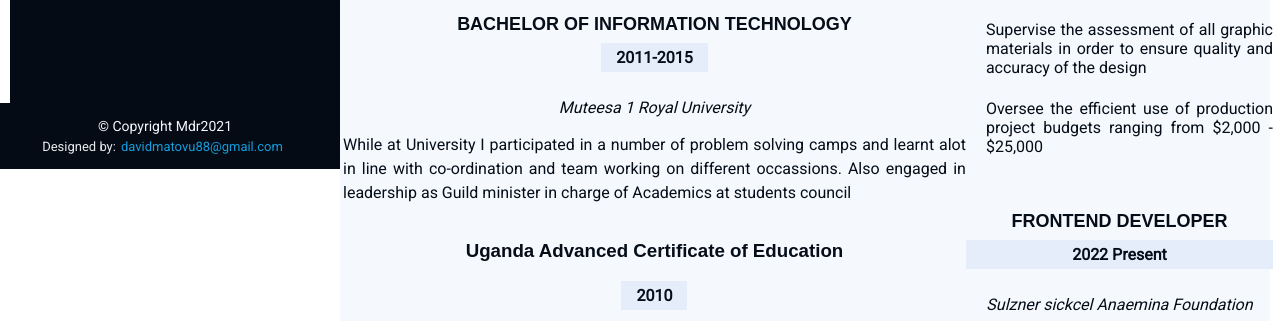
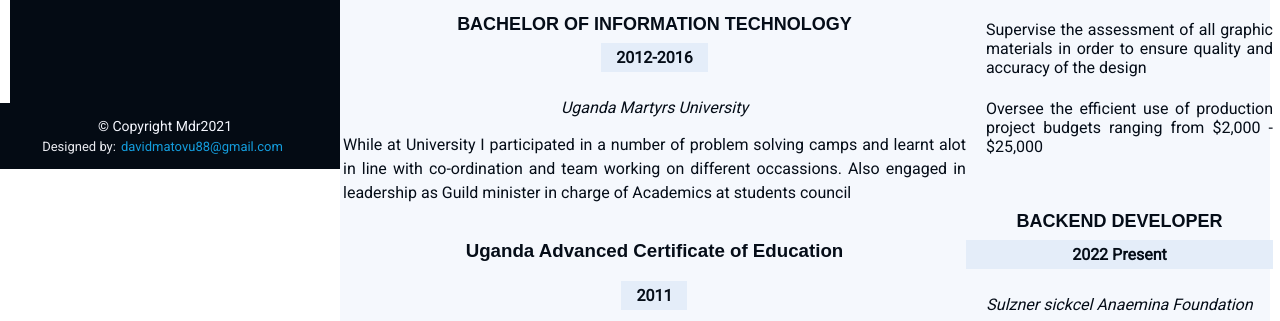
Before and after one commit to mdrdavid/portfolio_app, a React (Create React App) app in the folder client/: page /resume in a window 1280 px wide. Shown: the part 631-952 px from the top of the page. Built offline with nearby package versions, Linux system fonts and the light colour scheme.

Commit message:
change summary

```diff
--- a/client/src/components/aboutDavid/BioInfo.js
+++ b/client/src/components/aboutDavid/BioInfo.js
@@ -11,7 +11,7 @@ const BioInfo =()=>{
             <li>
                 <FiChevronRight className='icon'/>
                 <strong>Birthday:</strong>
-                <span> 28<sup>th</sup> feb 1991</span>
+                <span> 28<sup>th</sup> feb 1996</span>
             </li>
             <li>
                 <FiChevronRight className='icon'/>
--- a/client/src/components/resumeContent/ResumeDetails.js
+++ b/client/src/components/resumeContent/ResumeDetails.js
@@ -7,9 +7,9 @@ const ResumeDetails = () => {
   return (
     <div className='resum-details' style={{display: "flex"}}>
         <ResumeSumary name={"David matovu"} title={"Sumary"} course1={"Bachelor of Information Technology"}
-        course2={"Bachelor of Information Technology"} date={"2011-2015"} school={"Muteesa 1 Royal University"}
-        course2={"Uganda Advanced Certificate of Education "} school2={"Central College Mityana "} date2={"2010"}/>
-        <ProExperience title={"Professional Experience"} duty1={"Frontnd Developer"} duty2={"Frontend Developer"}
+        course2={"Bachelor of Information Technology"} date={"2012-2016"} school={"Uganda Martyrs University"}
+        course2={"Uganda Advanced Certificate of Education "} school2={"Central College Mityana "} date2={"2011"}/>
+        <ProExperience title={"Professional Experience"} duty1={"Frontnd Developer"} duty2={"Backend Developer"}
         date={"2022 Present"} location={"Sulzner sickcel Anaemina Foundation"}/>
     </div>
   )
```
